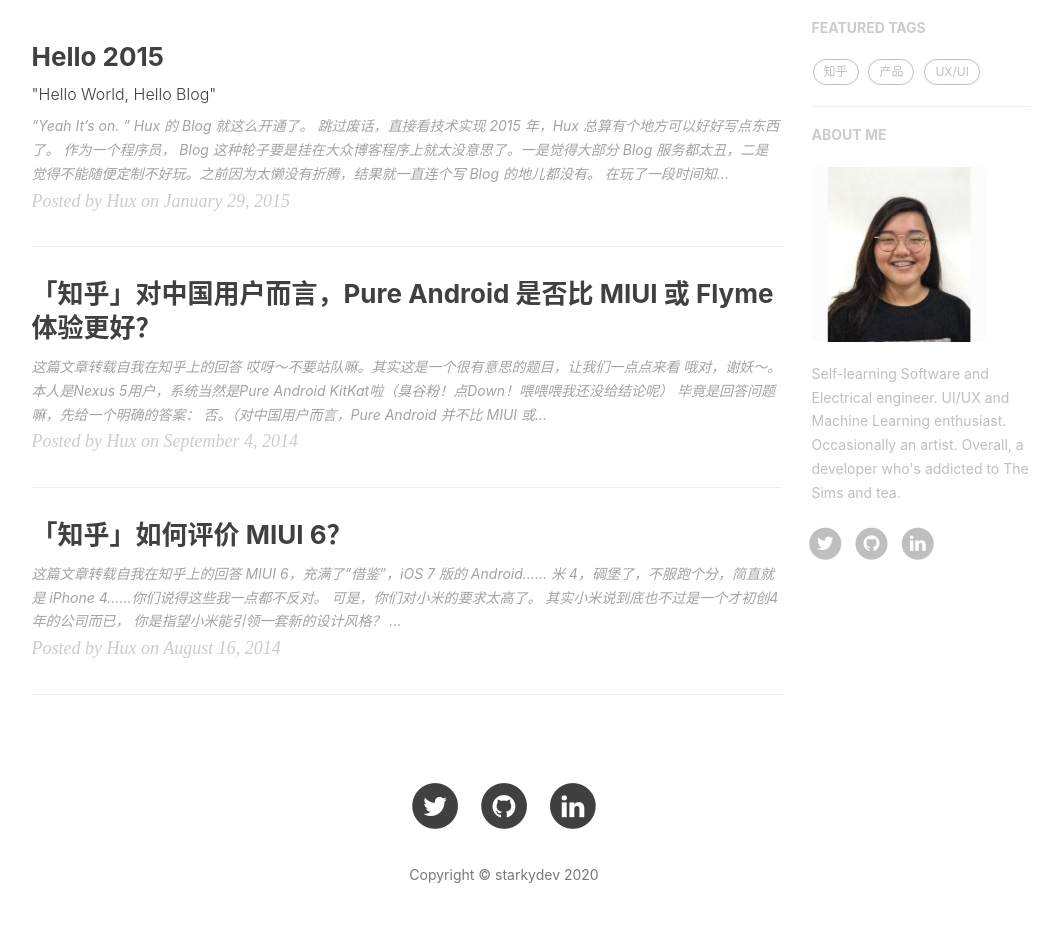
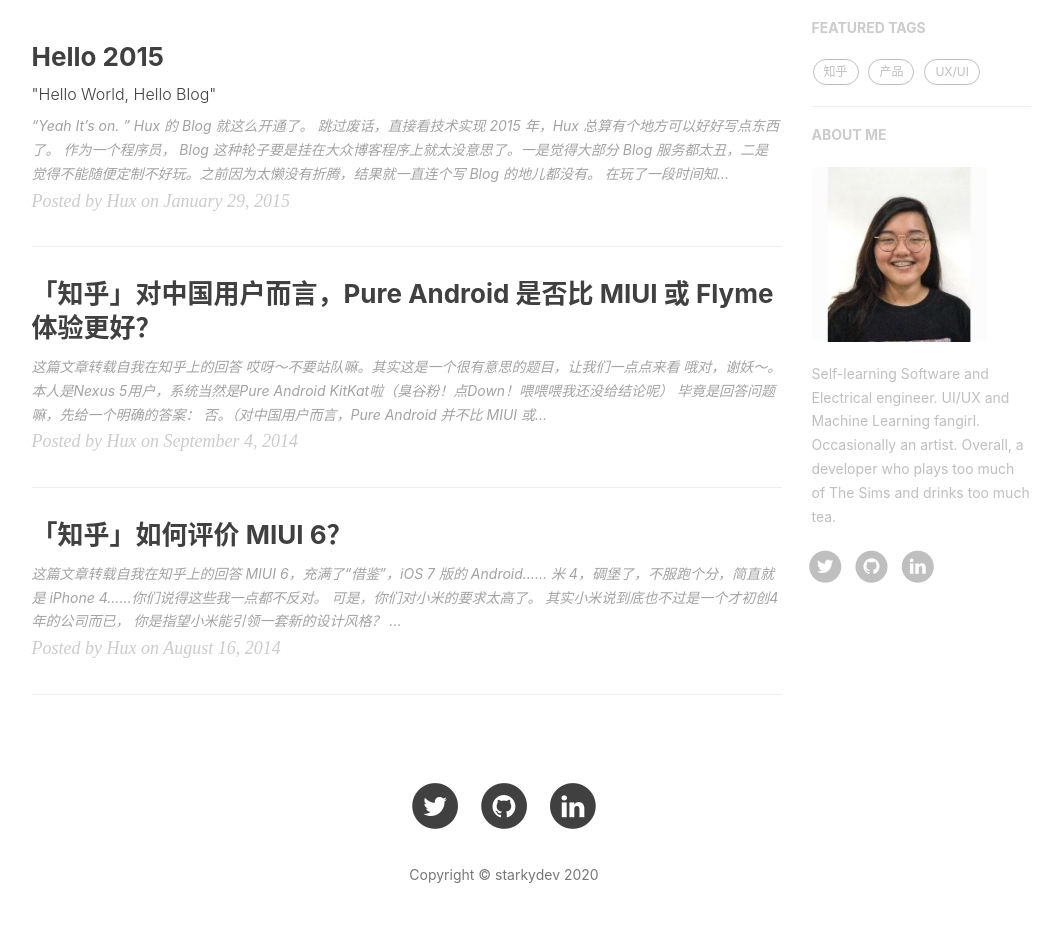
Before and after one commit to maiesey/maiesey.github.io, a Jekyll site: the page built from index.html, in a window 1280 px wide. Shown: the part 428-1380 px from the top of the page, without its empty margins (136-1196 px from the left). Built offline with Jekyll 4.4.1, drawn with Linux system fonts in a browser that asks for light colours; nearby versions of some CDN libraries; the list of posts is cut into pages by our own code; comment, search, counter and statistics services are not loaded.

Commit message:
Update _config.yml

```diff
--- a/_config.yml
+++ b/_config.yml
@@ -77,7 +77,7 @@
 
 # Sidebar settings
 sidebar: true
-sidebar-about-description: "Self-learning Software and Electrical engineer. UI/UX and Machine Learning enthusiast. Occasionally an artist. Overall, a developer who's addicted to The Sims and tea."
+sidebar-about-description: "Self-learning Software and Electrical engineer. UI/UX and Machine Learning fangirl. Occasionally an artist. Overall, a developer who plays too much of The Sims and drinks too much tea."
 sidebar-avatar: /img/mariajeffina.jpg
 
 
```
